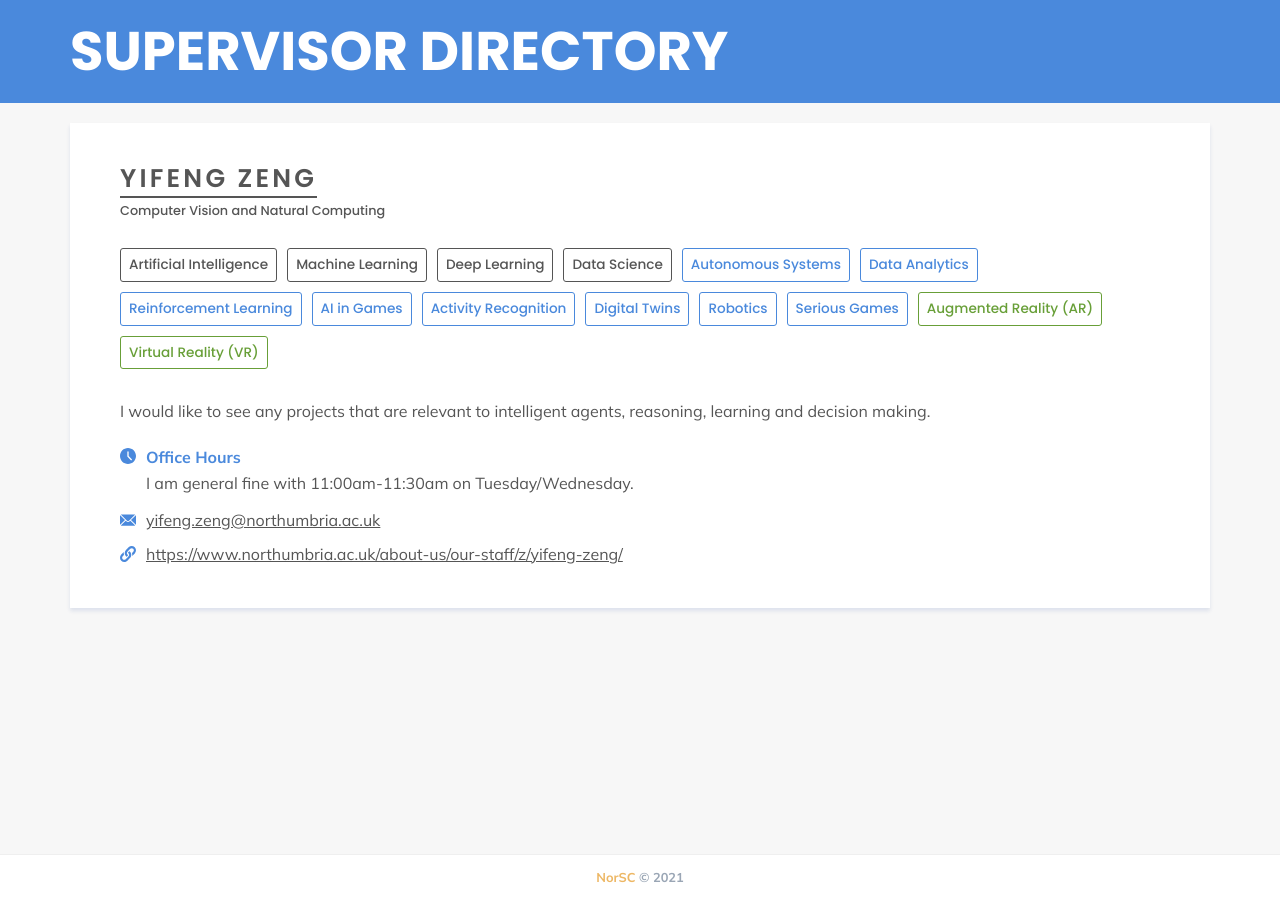
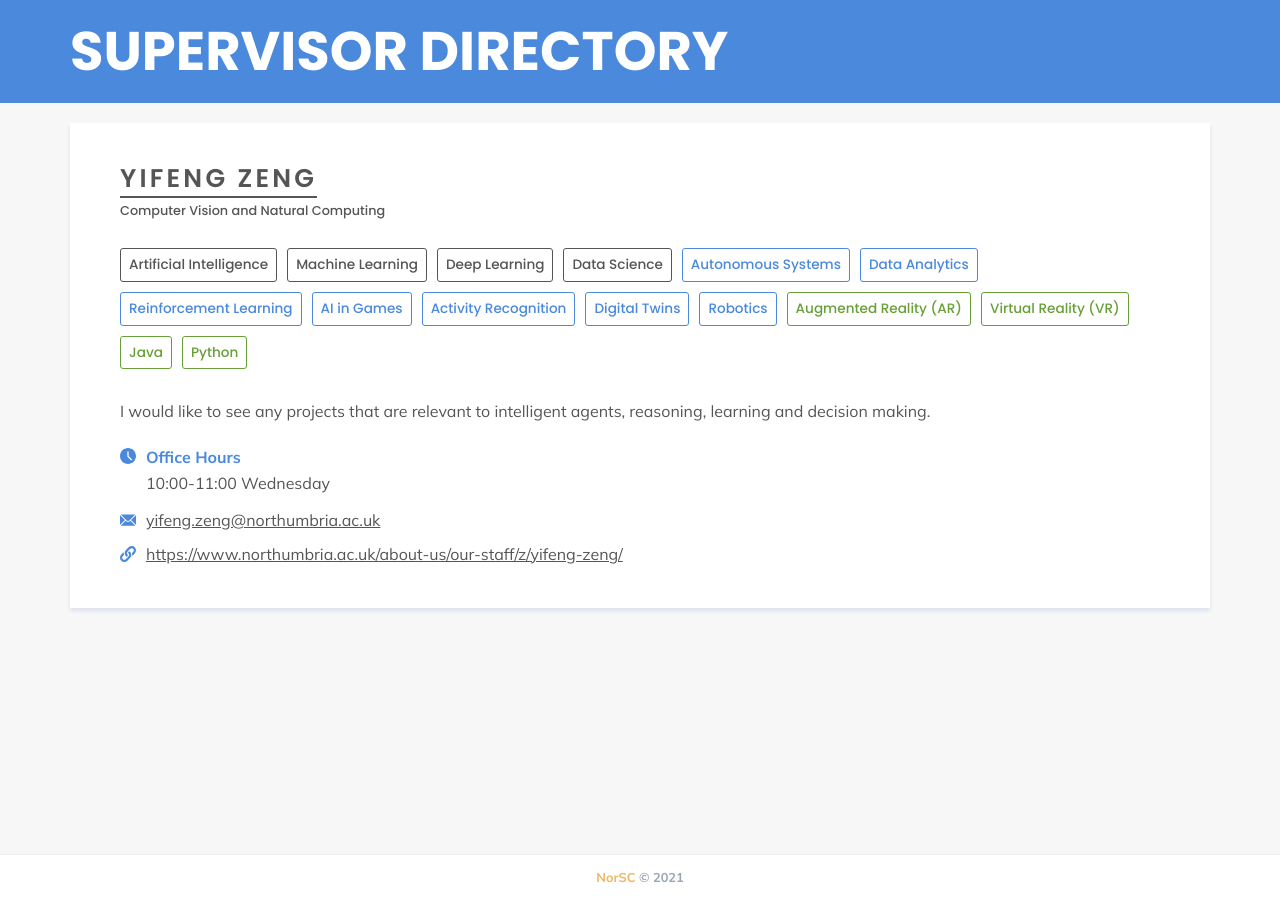
Before and after one commit to NorSC/supervisor-search, a Jekyll site: the page built from _supervisors/yifeng-zeng-1.md, in a window 1280 px wide. Built offline with Jekyll 4.4.1, drawn with Linux system fonts in a browser that asks for light colours; a script that is not in the unit is left out.

Commit message:
Update Supervisors “yifeng-zeng-1”

```diff
--- a/_supervisors/yifeng-zeng-1.md
+++ b/_supervisors/yifeng-zeng-1.md
@@ -6,7 +6,7 @@ available_msc: true
 available_phd: true
 email: yifeng.zeng@northumbria.ac.uk
 website: https://www.northumbria.ac.uk/about-us/our-staff/z/yifeng-zeng/
-office_hours: "I am general fine with 11:00am-11:30am on Tuesday/Wednesday. "
+office_hours: "10:00-11:00 Wednesday "
 research_group: Computer Vision and Natural Computing
 research_themes:
   - Artificial Intelligence
@@ -21,10 +21,11 @@ additional_keywords:
   - Activity Recognition
   - Digital Twins
   - Robotics
-  - Serious Games
 technologies_languages:
   - Augmented Reality (AR)
   - Virtual Reality (VR)
+  - Java
+  - Python
 additional_details: I would like to see any projects that are relevant to
   intelligent agents, reasoning, learning and decision making.
 additional_details_msc: I would like to see any projects that are relevant to
```
